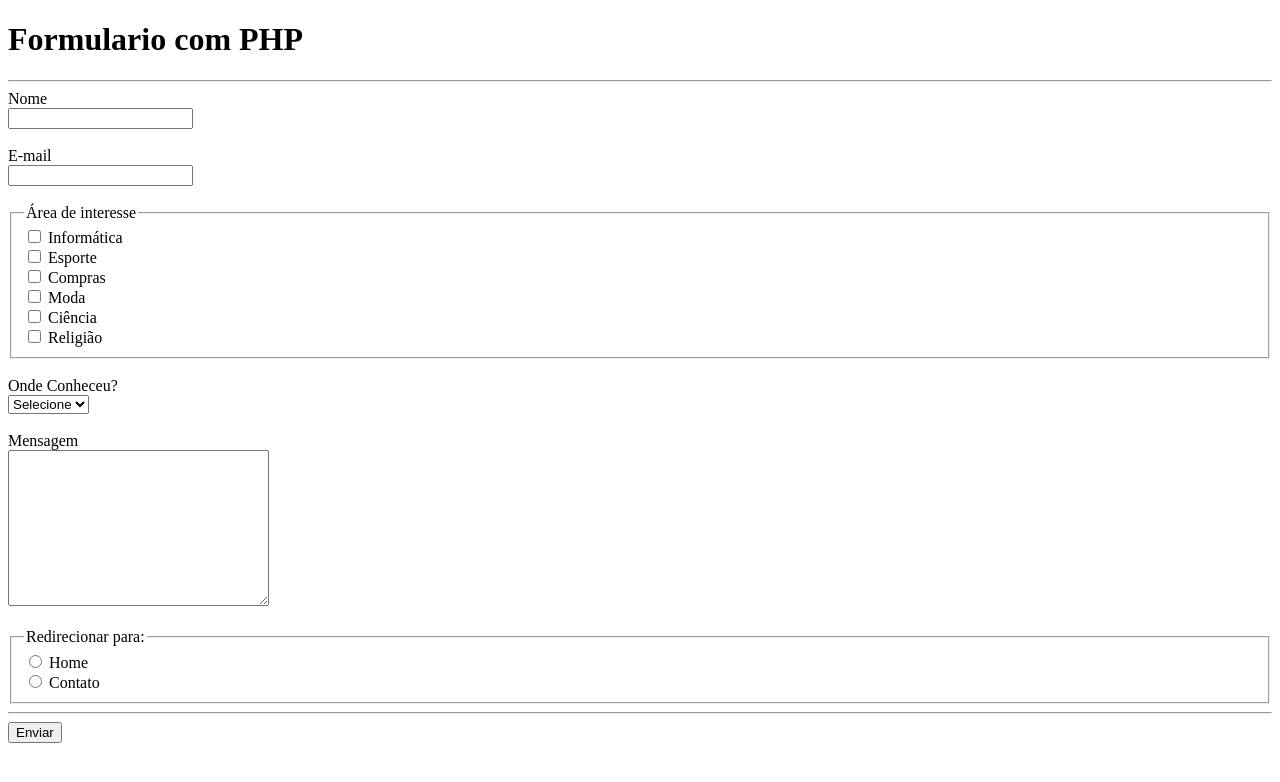
After one commit to heitor92/MeusEstudos, a PHP site: page /formulario.php in a window 1280 px wide. The commit adds this page. Shown: the top 782 px of the page. Run offline with PHP 8.4, Linux system fonts and the light colour scheme.

Commit message:
Testando o POST

```diff
--- /dev/null
+++ b/Avancando_php/formulario.php
@@ -0,0 +1,53 @@
+<!DOCTYPE html>
+<html lang="pt-br">
+<head>
+    <meta charset="UTF-8">
+    <meta name="viewport" content="width=device-width, initial-scale=1.0">
+    <meta http-equiv="X-UA-Compatible" content="ie=edge">
+    <title>Formulario</title>
+</head>
+<body>
+    <h1>Formulario com PHP</h1>
+    <hr>
+    <form action="recebe_formulario.php" method="post">
+        <label for="">Nome</label><br>
+        <input type="text" name="nome" id=""><br><br>
+
+        <label for="">E-mail</label><br>
+        <input type="text" name="email" id=""><br><br>
+
+        <fieldset>
+            <legend>Área de interesse</legend>
+            <input type="checkbox" name="interesse[]" id="" value="informatica"> Informática <br>
+            <input type="checkbox" name="interesse[]" id="" value="esporte"> Esporte <br>
+            <input type="checkbox" name="interesse[]" id="" value="compras"> Compras <br>
+            <input type="checkbox" name="interesse[]" id="" value="moda"> Moda <br>
+            <input type="checkbox" name="interesse[]" id="" value="ciencia"> Ciência <br>
+            <input type="checkbox" name="interesse[]" id="" value="religiao"> Religião <br>
+        </fieldset>
+        <br>
+        <label for="">Onde Conheceu?</label><br>
+        <select name="onde_conheceu" id="">
+            <option value="">Selecione</option>
+            <option value="google">Google</option>
+            <option value="amigos">Amigos</option>
+            <option value="tv">TV</option>
+        </select>
+        <br><br>
+
+        <label for="">Mensagem</label><br>
+        <textarea name="mensagem" id="" cols="30" rows="10"></textarea>
+        <br><br>
+
+        <fieldset>
+            <legend>Redirecionar para:</legend>
+            <input type="radio" name="redirecionar" id="" value="home"> Home <br>
+            <input type="radio" name="redirecionar" id="" value="contato"> Contato <br>
+        </fieldset>
+        <hr>
+
+        <button type="submit">Enviar</button>
+
+    </form>
+</body>
+</html>
--- a/Avancando_php/get.php
+++ b/Avancando_php/get.php
@@ -14,7 +14,11 @@ if($planeta != false){
     echo "Planeta não informado!";
 }
 
-$cor = $_GET['cor'] ?? "Cor não informada!";
+//echo '<br>';
+
+//$cor = $_GET['cor'] ?? "Cor não informada!";
+
+//echo $cor;
 
 //coalesce (??) do PHP 7
 //o PHP entende que eu vou testar essa variavel com esse índice se ele existe ou não.
```
Also changed, not shown: Avancando_php/planetas.php (added, +28 -0 lines), Avancando_php/recebe_formulario.php (added, +21 -0 lines).
